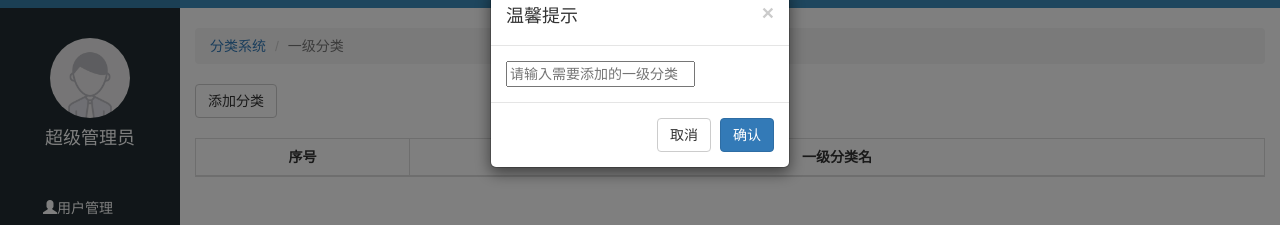
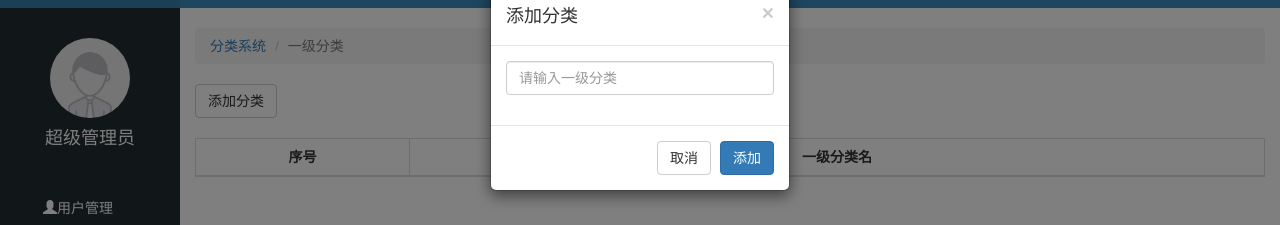
Before and after one commit to JanuC/letao, a website: page public/back/first.html in a window 1280 px wide. Both pictures are taken after a click on the button "添加分类". Shown: the part 42-267 px from the top of the page. Drawn offline with Linux system fonts and the light colour scheme; no server answers; files whose address does not match are found by name.

Commit message:
一级分类完成

```diff
--- a/public/back/first.html
+++ b/public/back/first.html
@@ -130,17 +130,23 @@
     <!-- 模态框主结构 -->
       <div class="modal-dialog modal-sm">
         <div class="modal-content">
+          <form id="form">
           <div class="modal-header">
             <button type="button" class="close" data-dismiss="modal"><span>&times;</span></button>
-            <h4 class="modal-title">温馨提示</h4>
+            <h4 class="modal-title">添加分类</h4>
           </div>
           <div class="modal-body">
-           <input type="text" placeholder="请输入需要添加的一级分类">
+
+              <div class="form-group">
+                  <input type="text" class="form-control" placeholder="请输入一级分类" name="categoryName">
+              </div>
+
           </div>
           <div class="modal-footer">
             <button type="button" class="btn btn-default" data-dismiss="modal">取消</button>
-            <button type="button" class="btn btn-primary" >确认</button>
+            <button type="submit" class="btn btn-primary" >添加</button>
           </div>
+        </form>
         </div>
       </div>
   </div>
--- a/public/back/js/first.js
+++ b/public/back/js/first.js
@@ -42,9 +42,62 @@ $(function() {
   }
 
 
-
+  // 2. 点击添加分类按钮,显示模态框
 
   $('#addBtn').click(function() {
     $('#addModal').modal('show');
   })
+
+  // 3. 使用表单校验插件,实现表单校验
+  $('#form').bootstrapValidator({
+     //配置校验图标
+     feedbackIcons: {
+      valid: 'glyphicon glyphicon-ok', // 校验成功
+      invalid: 'glyphicon glyphicon-remove', // 校验失败
+      validating: 'glyphicon glyphicon-refresh' // 校验中
+    },
+    // 配置字段
+    fields: {
+      categoryName: {
+        validators: {
+          notEmpty: {
+            message: "一级分类不能为空"
+          }
+        }
+      }
+    }
+  })
+
+  // 4. 注册表单校验成功事件,阻止默认的成功提交,通过ajax进行提交
+  $('#form').on("success.form.bv",function(e) {
+    e.preventDefault();
+
+    // 通过ajax进行提交
+    $.ajax({
+      type: "post",
+      url: "/category/addTopCategory",
+      data: $('#form').serialize(),
+      dataType: "json",
+      success: function(info) {
+        console.log(info);
+        if(info.success) {
+          // 添加成功
+          // 1. 关闭模态框
+          $('#addModal').modal('hide');
+          // 2. 页面重新渲染第一页,让用户看到第一页的数据
+          currentPage = 1;
+          render();
+          // 3. 重置模态框 resetForm(true) 不仅重置校验状态,还重置表单内容
+          $('#form').data('bootstrapValidator').resetForm(true);
+        }
+      }
+    })
+  })
+
+
+
+
+
+
+
 })
```
